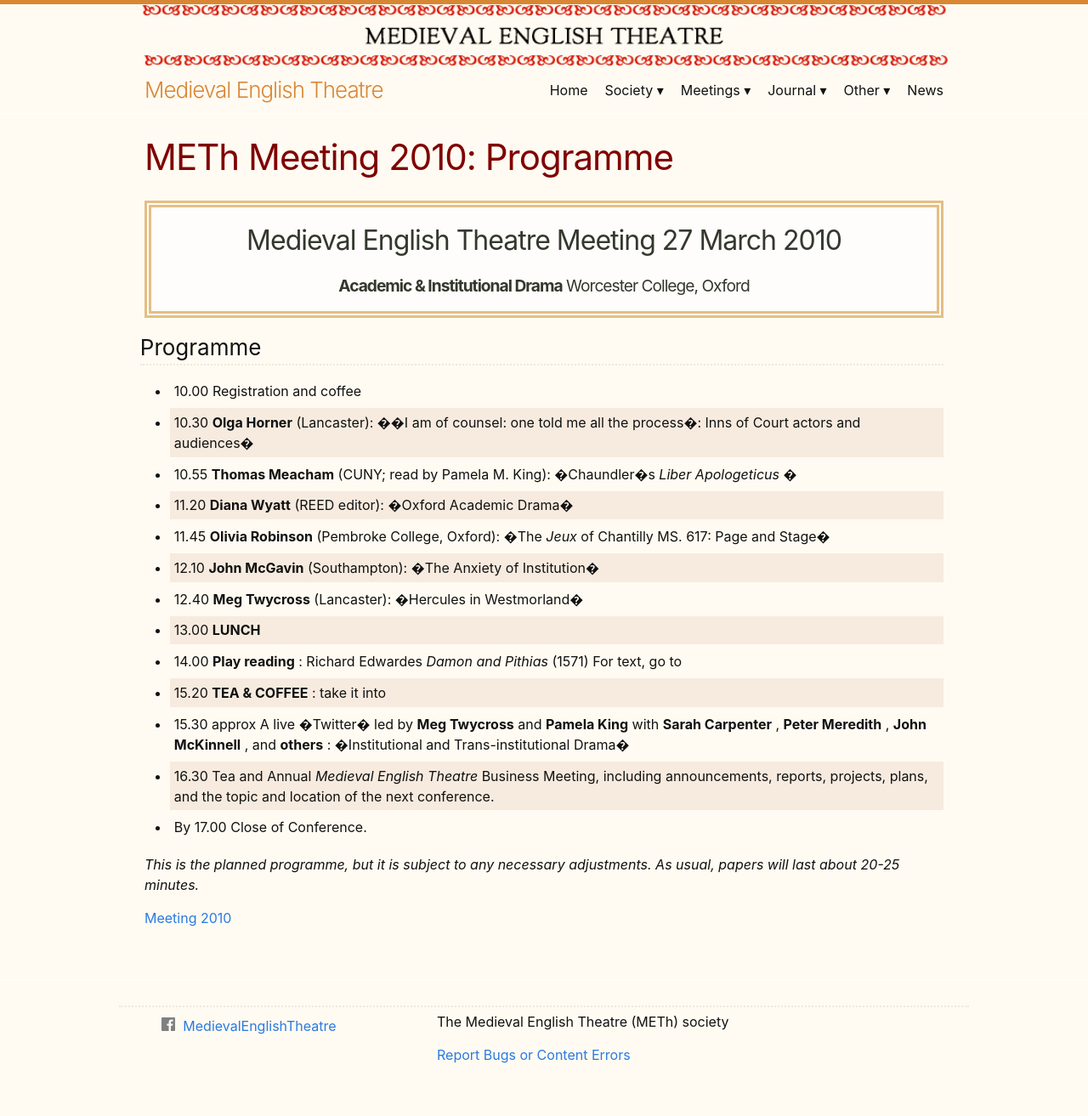
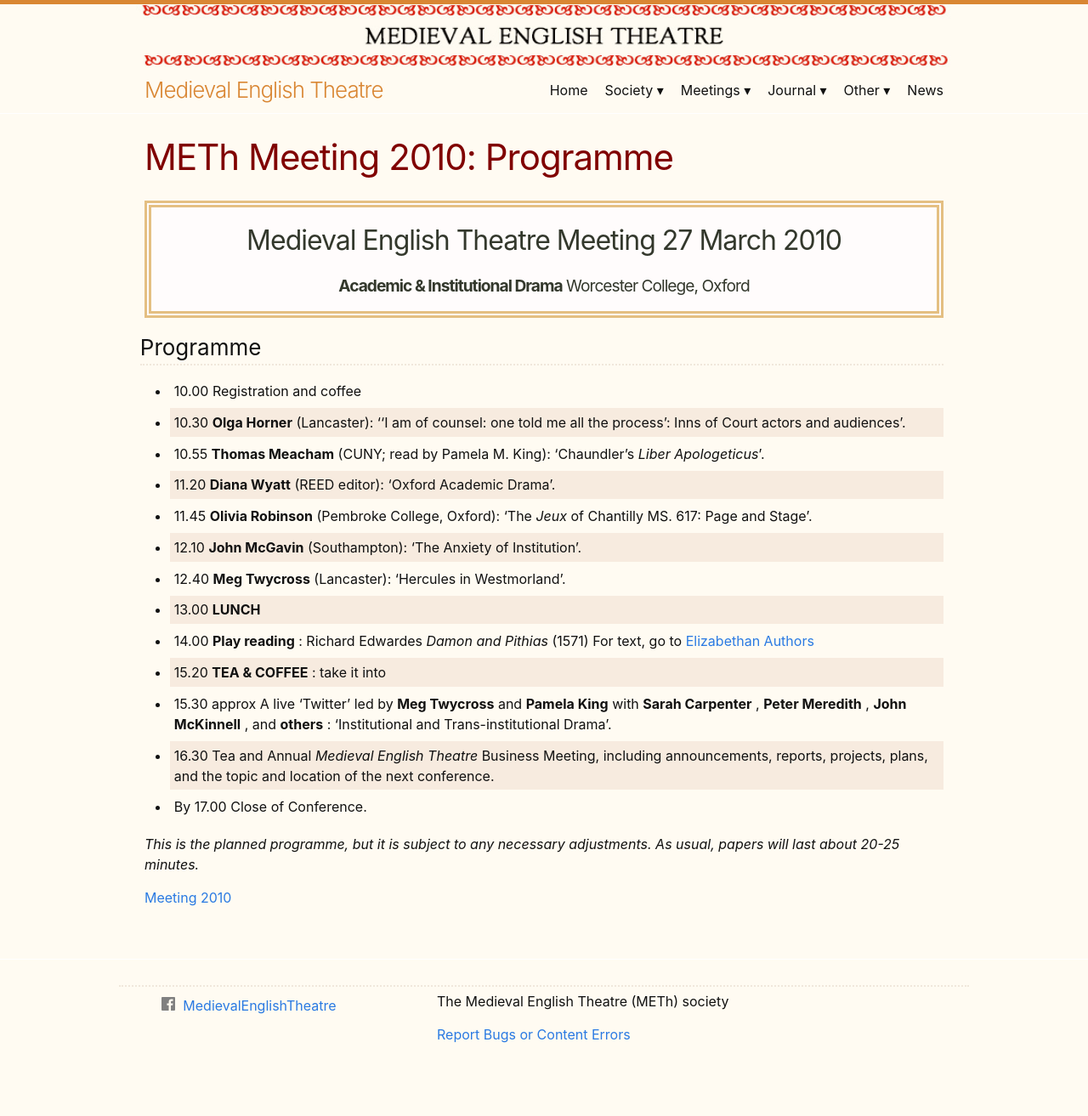
Before and after one commit to MedievalEnglishTheatre/MedievalEnglishTheatre.github.io, a Jekyll site: the page built from src/meetings/meet_2010/programme_2010.md, in a window 1280 px wide. Shown: the whole page at 85% size. Built offline with Jekyll 4.4.1, drawn with Linux system fonts in a browser that asks for light colours; after the commit the page ends 1289 px from its top, so only the background shows below that.

Commit message:
Update programme_2010.md

```diff
--- a/src/meetings/meet_2010/programme_2010.md
+++ b/src/meetings/meet_2010/programme_2010.md
@@ -13,16 +13,16 @@ permalink: /meetings/meet_2010/programme_2010.html
 ### <a xmlns="http://www.w3.org/1999/xhtml" name="programme" id="programme"/>Programme
 
 - 10.00 Registration and coffee
-- 10.30 **Olga Horner** (Lancaster): ��I am of counsel: one told me all the process�: Inns of Court actors and audiences�
-- 10.55 **Thomas Meacham** (CUNY; read by Pamela M. King): �Chaundler�s *Liber Apologeticus* �
-- 11.20 **Diana Wyatt** (REED editor): �Oxford Academic Drama�
-- 11.45 **Olivia Robinson** (Pembroke College, Oxford): �The *Jeux* of Chantilly MS. 617: Page and Stage�
-- 12.10 **John McGavin** (Southampton): �The Anxiety of Institution�
-- 12.40 **Meg Twycross** (Lancaster): �Hercules in Westmorland�
+- 10.30 **Olga Horner** (Lancaster): ''I am of counsel: one told me all the process': Inns of Court actors and audiences'.
+- 10.55 **Thomas Meacham** (CUNY; read by Pamela M. King): 'Chaundler's *Liber Apologeticus*'.
+- 11.20 **Diana Wyatt** (REED editor): 'Oxford Academic Drama'.
+- 11.45 **Olivia Robinson** (Pembroke College, Oxford): 'The *Jeux* of Chantilly MS. 617: Page and Stage'.
+- 12.10 **John McGavin** (Southampton): 'The Anxiety of Institution'.
+- 12.40 **Meg Twycross** (Lancaster): 'Hercules in Westmorland'.
 - 13.00 **LUNCH**
-- 14.00 **Play reading** : Richard Edwardes *Damon and Pithias* (1571) For text, go to [](http://www.elizabethanauthors.com/damon101.htm)
+- 14.00 **Play reading** : Richard Edwardes *Damon and Pithias* (1571) For text, go to [Elizabethan Authors](http://www.elizabethanauthors.com/damon101.htm)
 - 15.20 **TEA &amp; COFFEE** : take it into
-- 15.30 approx A live �Twitter� led by **Meg Twycross** and **Pamela King** with **Sarah Carpenter** , **Peter Meredith** , **John McKinnell** , and **others** : �Institutional and Trans-institutional Drama�
+- 15.30 approx A live 'Twitter' led by **Meg Twycross** and **Pamela King** with **Sarah Carpenter** , **Peter Meredith** , **John McKinnell** , and **others** : 'Institutional and Trans-institutional Drama'.
 - 16.30 Tea and Annual *Medieval English Theatre* Business Meeting, including announcements, reports, projects, plans, and the topic and location of the next conference.
 - By 17.00 Close of Conference.
 
```
